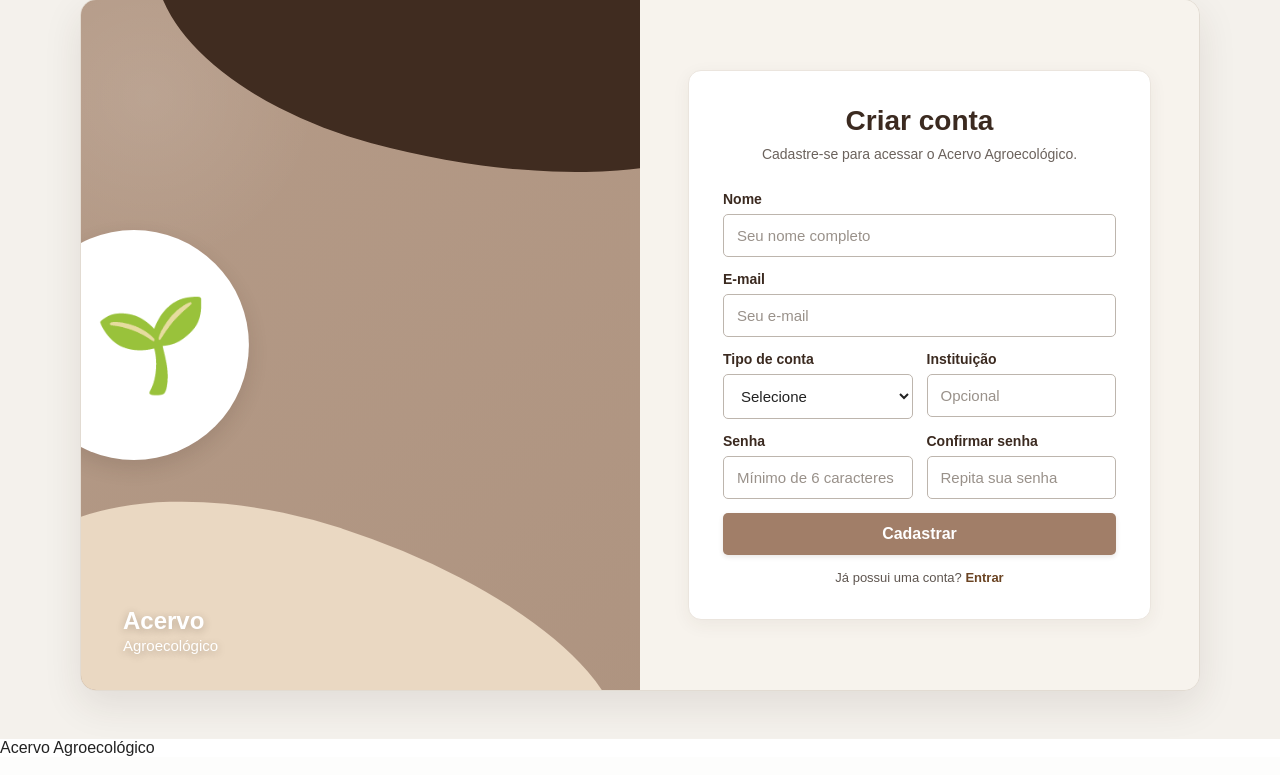
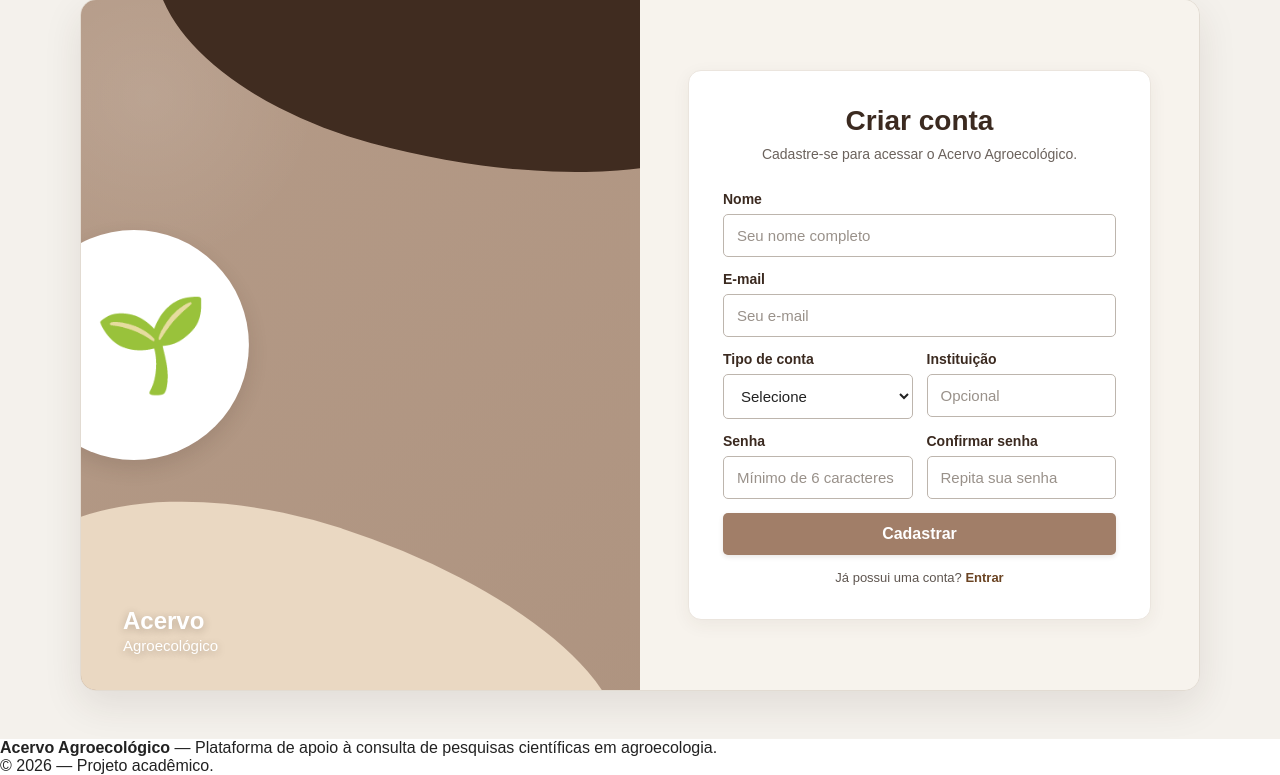
Before and after one commit to vitorj-fatec/acervo-agroecologico, a PHP site: page /cadastro.php in a window 1280 px wide. Shown: the part 49-824 px from the top of the page. Run offline with PHP 8.4, Linux system fonts and the light colour scheme.

Commit message:
Update footer.php

```diff
--- a/tcc-agroecologia/includes/footer.php
+++ b/tcc-agroecologia/includes/footer.php
@@ -1,6 +1,17 @@
-<footer>
-    <p>Acervo Agroecológico</p>
+<link
+    rel="stylesheet"
+    href="/tcc%20vitor/tcc-agroecologia/css/style.css"
+>
+
+<footer class="rodape-site">
+
+    <p>
+        <strong>Acervo Agroecológico</strong>
+        — Plataforma de apoio à consulta de pesquisas científicas em agroecologia.
+    </p>
+
+    <p>
+        © <?php echo date("Y"); ?> — Projeto acadêmico.
+    </p>
+
 </footer>
-
-</body>
-</html>
```
